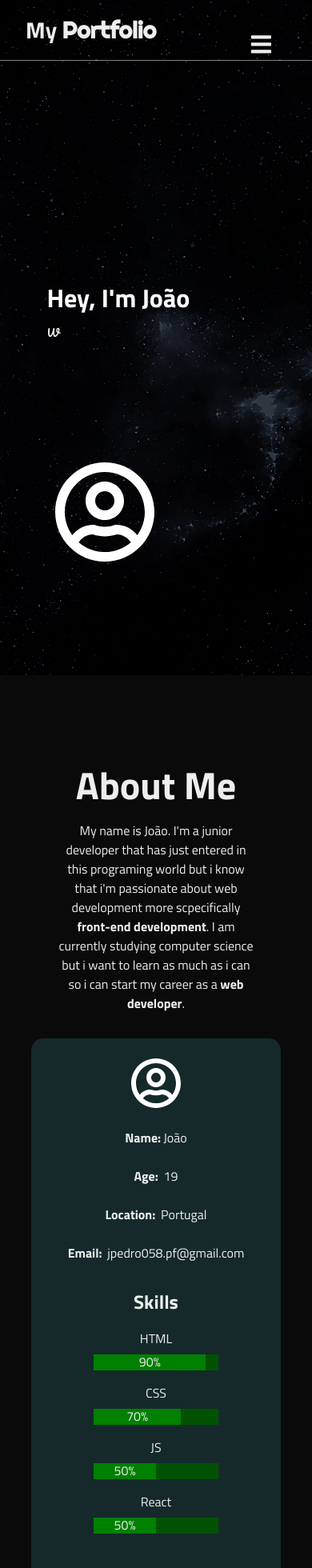
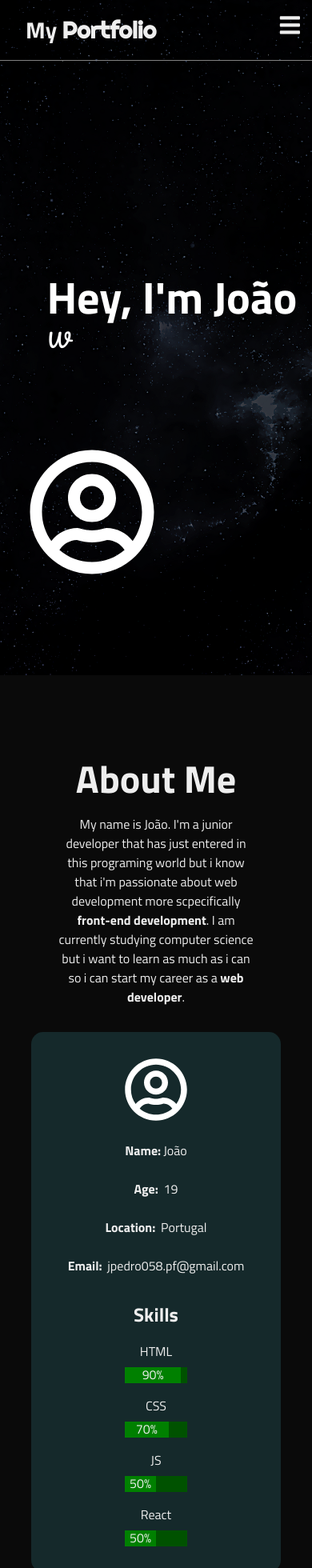
Before and after one commit to jpedro058/jpedro058.github.io, a React (Create React App) app: page / in a window 390 px wide. Shown: the top 1960 px of the page at 80% size. Built offline with nearby package versions, Linux system fonts and the light colour scheme.

Commit message:
deleting some css

```diff
--- a/src/styles/about.css
+++ b/src/styles/about.css
@@ -1,106 +1,104 @@
-
-.about{
-    padding-top: 1rem;
-    display : flex;
-    justify-content : center;
+.about {
+  display: flex;
+  justify-content: center;
   flex: 100%;
   width: 100%;
-    height : 100vh;
-    background-color :#0A0A0A;
-    color : #eee;
+  height: 100vh;
+  background-color: #0a0a0a;
+  color: #eee;
   transition: 0.5s ease-out;
 }
 
-.about .content{
-    display : flex;
+.about .content {
+  display: flex;
   flex-direction: column;
   align-items: center;
-    flex:0 60%;
+  flex: 0 60%;
   width: 60%;
-    color : #eee;
+  color: #eee;
 }
 
-.about .text{
-    display : flex;
-    flex-direction : column;
+.about .text {
+  display: flex;
+  flex-direction: column;
   text-align: center;
-    flex:0 10%;
+  flex: 0 10%;
   width: 70%;
   height: fit-content;
-    padding : 2rem;
+  padding: 2rem;
 }
 
-.text h2{
-    font-size : 3rem;
-    font-weight : 700;
-    margin-bottom : 0.5rem;
+.text h2 {
+  font-size: 3rem;
+  font-weight: 700;
+  margin-bottom: 0.5rem;
 }
 
-.about .text span{
-    font-weight : 700;
+.about .text span {
+  font-weight: 700;
 }
 
-.info{
-    display : flex;
-    flex:0 50%;
+.info {
+  display: flex;
+  flex: 0 50%;
   min-height: 50vh;
   width: 100%;
   justify-content: center;
   align-items: center;
-    flex-direction : row;
-    background-color: #15292B;
+  flex-direction: row;
+  background-color: #15292b;
   border-radius: 15px;
   transition: 0.5s ease-out;
 }
 
-.info .info-item{
-    display : flex;
-    flex-direction : column;
+.info .info-item {
+  display: flex;
+  flex-direction: column;
   align-items: flex-end;
-    flex:0 50%;
+  flex: 0 50%;
   width: 50%;
   padding-right: 5%;
 }
 
-.info .info-item p{
-    margin-bottom : 1.5rem;
+.info .info-item p {
+  margin-bottom: 1.5rem;
 }
 
-img{
+img {
   width: 5rem;
   padding-bottom: 1.5rem;
 }
 
-.info .info-item span{
+.info .info-item span {
   font-weight: 700;
   margin-right: 0.2rem;
 }
 
-.info .skills{
-    display : flex;
-    flex-direction : column;
-    flex:0 50%;
+.info .skills {
+  display: flex;
+  flex-direction: column;
+  flex: 0 50%;
   width: 50%;
   padding-left: 5%;
 }
 
-.info .skills h3{
-    font-size : 2rem;
-    margin-bottom : 0.5rem;
+.info .skills h3 {
+  font-size: 2rem;
+  margin-bottom: 0.5rem;
 }
 
-.info .skills .skills-item{
-    display : flex;
-    flex-direction : column;
+.info .skills .skills-item {
+  display: flex;
+  flex-direction: column;
   padding-block: 0.5rem;
 }
 
-.info .skills .skills-item span{
+.info .skills .skills-item span {
   padding-bottom: 0.5rem;
 }
 
-@media only screen and (max-width: 1075px){
-    .about{
+@media only screen and (max-width: 1075px) {
+  .about {
     display: flex;
     flex-direction: column;
     justify-content: center;
@@ -108,17 +106,17 @@ img{
     flex: 100%;
     width: 100%;
     height: 130vh;
-        background-color: #0A0A0A;
+    background-color: #0a0a0a;
     color: #eee;
   }
 
-    .about .text{
+  .about .text {
     display: flex;
     flex-direction: column;
     width: 100%;
   }
 
-    .info{
+  .info {
     position: relative;
     display: flex;
     flex-direction: column;
@@ -127,7 +125,7 @@ img{
     min-height: 80vh;
   }
 
-    .info .info-item{
+  .info .info-item {
     position: absolute;
     top: 0;
     display: flex;
@@ -139,25 +137,25 @@ img{
     margin: 0 !important;
   }
 
-    .info img{
+  .info img {
     width: 5rem !important;
     padding-top: 1rem;
   }
 
-    .info .skills{
+  .info .skills {
     display: flex;
     align-items: center;
-        flex:0 30% !important;
+    flex: 0 30% !important;
     width: 50% !important;
     padding: 0 !important;
     max-height: 10vh !important;
   }
 
-    .skills h3{
+  .skills h3 {
     font-size: 1.5rem !important;
   }
 
-    .info .skills .skills-item{
+  .info .skills .skills-item {
     display: flex;
     flex-direction: column;
     align-items: center;
@@ -165,68 +163,41 @@ img{
   }
 }
 
-@media only screen and (max-width: 800px){
-    .about{
+@media only screen and (max-width: 800px) {
+  .about {
     display: flex;
     flex-direction: column;
     justify-content: center;
     align-items: center;
     flex: 100%;
     width: 100%;
-        height: 140vh;
-        background-color: #0A0A0A;
+    height: 120vh;
+    background-color: #0a0a0a;
     color: #eee;
   }
 
-    .about .text{
+  .info {
     display: flex;
     flex-direction: column;
-        width: 100%;
-    }
-
-    .info{
-        display: flex;
-        flex-direction: column;
-        flex:0 80%;
+    flex: 0 100%;
     width: 100%;
     min-height: 80vh !important;
   }
 
-    .info .info-item{
+  .info .info-item {
     display: flex;
     flex-direction: column;
     align-items: center;
+    flex: 100% !important;
     width: 100%;
     padding: 0 !important;
     margin: 0 !important;
     padding-top: 1rem !important;
   }
-
-    .info img{
-        width: 5rem !important;
-        padding-top: 1rem;
 }
 
-    .info .skills{
-        display: flex;
-        align-items: center;
-        flex:0 100% !important;
-        width: 100% !important;
-        padding-top: 1rem !important;
-    }
-
-    .info .skills .skills-item{
-        display: flex;
-        flex-direction: column;
-        align-items: center;
-        width: 100%;
-    }
-}
-
-
-@media only screen and (max-width: 600px){
-
-    .about{
+@media only screen and (max-width: 600px) {
+  .about {
     display: flex;
     flex-direction: column;
     justify-content: center;
@@ -234,17 +205,17 @@ img{
     flex: 100%;
     width: 100%;
     height: 130vh !important;
-        background-color: #0A0A0A;
+    background-color: #0a0a0a;
     color: #eee;
   }
 
-    .about .text{
+  .about .text {
     display: flex;
     flex-direction: column;
     flex: 0 100%;
     width: 100% !important;
   }
-    .content{
+  .content {
     display: flex;
     flex-direction: column;
     align-items: center;
@@ -252,53 +223,10 @@ img{
     width: 80% !important;
     color: #eee;
   }
-
-    .info{
-        display: flex;
-        flex-direction: column;
-        flex:0 80%;
-        min-width: 100%;
-        min-height: 80vh;
-        padding: 0;
 }
 
-    .info .info-item{
-        display: flex;
-        flex-direction: column;
-        align-items: center;
-        flex: 0 10%;
-        width: 100%;
-        padding: 0 !important;
-        margin: 0 !important;
-        padding-top: 1rem !important;
-    }
-
-    .info img{
-        padding-top: 0.5rem;
-        width: 5rem !important;
-    }
-
-    .info .skills{
-        display: flex;
-        align-items: center;
-        flex:0 100% !important;
-        width: 100% !important;
-        padding-top: 1rem !important;
-    }
-
-    .info .skills .skills-item{
-        display: flex;
-        flex-direction: column;
-        align-items: center;
-        width: 100%;
-    }
-
-}
-
-
-@media only screen and (max-width: 500px){
-
-    .about{
+@media only screen and (max-width: 500px) {
+  .about {
     display: flex;
     flex-direction: column;
     justify-content: center;
@@ -306,11 +234,29 @@ img{
     flex: 100%;
     width: 100%;
     height: 140vh !important;
-        background-color: #0A0A0A;
+    background-color: #0a0a0a;
     color: #eee;
   }
 
-    .about .text{
+  .skills {
+    margin-top: 5rem !important;
+  }
+}
+
+@media only screen and (max-width: 375px) {
+  .about {
+    display: flex;
+    flex-direction: column;
+    justify-content: center;
+    align-items: center;
+    flex: 100%;
+    width: 100%;
+    height: 180vh !important;
+    background-color: #0a0a0a;
+    color: #eee;
+  }
+
+  .about .text {
     position: relative;
     display: flex;
     flex-direction: column;
@@ -318,80 +264,10 @@ img{
     width: 100% !important;
   }
 
-    .content{
-        display: flex;
-        flex-direction: column;
-        align-items: center;
-        flex: 0 100%;
-        width: 80% !important;
-        color: #eee;
-    }
-
-    .info{
-        display: flex;
-        flex-direction: column;
-        flex:0 100%;
-        min-width: 100%;
-        min-height: 80vh !important;
-    }
-
-    .info .info-item{
-        display: flex;
-        flex-direction: column;
-        align-items: center;
-        flex: 0 10%;
-        width: 100%;
-        padding: 0 !important;
-        margin: 0 !important;
-        padding-top: 1rem !important;
-    }
-
-    .info img{
-        width: 4rem !important;
-    }
-
-    .info .skills{
-        display: flex;
-        align-items: center;
-        flex:0 100% !important;
-        width: 100% !important;
-        padding-top: 1rem !important;
-    }
-
-    .info .skills .skills-item{
-        display: flex;
-        flex-direction: column;
-        align-items: center;
-        width: 100%;
-    }
-
-}
-
-@media only screen and (max-width: 375px){
-    .about{
-        display: flex;
-        flex-direction: column;
-        justify-content: center;
-        align-items: center;
-        flex: 100%;
-        width: 100%;
-        height: 180vh !important;
-        background-color: #0A0A0A;
-        color: #eee;
-    }
-
-    .about .text{
-        position: relative;
+  .info {
     display: flex;
     flex-direction: column;
     flex: 0 100%;
-        width: 100% !important;
-    }
-
-    .info{
-        display: flex;
-        flex-direction: column;
-        flex:0 100%;
     min-width: 100%;
     min-height: 100vh !important;
   }
--- a/src/styles/contact.css
+++ b/src/styles/contact.css
@@ -1,20 +1,19 @@
-
-.Contact{
+.Contact {
   position: relative;
   display: flex;
-    flex:100%;
+  flex: 100%;
   width: 100%;
   height: 50vh;
   justify-content: center;
   align-items: center;
-    flex-direction : row;
-    background-color: #0A0A0A;
+  flex-direction: row;
+  background-color: #0a0a0a;
   border-top: 1px solid rgb(112, 112, 112);
   color: white;
   transition: 0.5s ease-out;
 }
 
-.Contact .contact-container-left{
+.Contact .contact-container-left {
   position: relative;
   display: flex;
   flex-direction: column;
@@ -25,12 +24,12 @@
   padding: 1rem;
 }
 
-.contact-container-left .content{
+.contact-container-left .content {
   position: absolute;
   top: 6.2rem;
 }
 
-.social{
+.social {
   display: flex;
   flex-direction: row;
   justify-content: flex-end;
@@ -41,24 +40,23 @@
   background-color: transparent;
 }
 
-.social img{
+.social img {
   width: 2rem;
   transition: 0.2s ease-out;
   padding: 0rem;
   background-color: transparent;
 }
 
-img:hover{
+img:hover {
   transform: scale(1.1);
-
 }
 
-.Content h2{
+.Content h2 {
   margin-bottom: 1rem;
   font-size: 3rem;
 }
 
-.contact-container-right{
+.contact-container-right {
   display: flex;
   flex-direction: column;
   align-items: center;
@@ -69,8 +67,7 @@ img:hover{
   color: white;
 }
 
-
-form{
+form {
   display: flex;
   flex-direction: column;
   align-items: center;
@@ -79,46 +76,46 @@ form{
   width: 100%;
 }
 
-.inputs-top{
+.inputs-top {
   display: flex;
   flex-direction: row;
   justify-content: center;
   width: 100%;
 }
-.inputs-bottom{
+.inputs-bottom {
   display: flex;
   flex-direction: column;
   justify-content: center;
   width: 100%;
 }
 
-.contact-container-right h4{
+.contact-container-right h4 {
   margin-bottom: 0.5rem;
   font-size: 1.5rem;
 }
 
-.Name{
+.Name {
   display: flex;
   flex-direction: column;
   width: 50%;
   padding: 1rem;
 }
 
-.Email{
+.Email {
   display: flex;
   flex-direction: column;
   width: 50%;
   padding: 1rem;
 }
 
-.Message{
+.Message {
   display: flex;
   flex-direction: column;
   width: 100%;
   padding: 1rem;
 }
 
-input{
+input {
   color: white;
   border: none;
   border-bottom: 2px solid white;
@@ -127,11 +124,12 @@ input{
   font-size: 0.8rem;
 }
 
-input:focus, textarea:focus {
+input:focus,
+textarea:focus {
   outline: none;
 }
 
-textarea{
+textarea {
   color: white;
   border: none;
   border-bottom: 2px solid white;
@@ -141,7 +139,7 @@ textarea{
   resize: none;
 }
 
-.botao{
+.botao {
   display: flex;
   align-items: center;
   justify-content: space-between;
@@ -150,7 +148,7 @@ textarea{
   color: white;
 }
 
-.butto{
+.butto {
   display: flex;
   align-items: center;
   flex-direction: row;
@@ -170,21 +168,21 @@ textarea{
   position: relative;
 }
 
-.butto:hover{
+.butto:hover {
   background-color: #063c4e;
 }
 
-.butto .btn-icon{
+.butto .btn-icon {
   position: relative;
   z-index: 10;
 }
 
-.butto.active .btn-icon{
+.butto.active .btn-icon {
   animation: animated-rocket 2s ease-in-out forwards;
-    color: ##0A0A0A;
+  color: ##0a0a0a;
 }
 
-.butto::before{
+.butto::before {
   content: "Submitted";
   position: absolute;
   top: 0;
@@ -202,42 +200,41 @@ textarea{
   z-index: 20;
 }
 
-.butto.active::before{
+.butto.active::before {
   width: 100%;
 }
 
-
-@keyframes animated-rocket{
-    0%, 5%{
+@keyframes animated-rocket {
+  0%,
+  5% {
     transform: rotate(0);
     left: 0;
   }
 
-    25%{
+  25% {
     transform: rotate(45deg);
     left: 0;
   }
 
-    50%{
+  50% {
     transform: rotate(45deg);
     left: -17px;
   }
 
-    100%{
+  100% {
     transform: rotate(45deg);
     left: calc(58% + 10px);
   }
 }
 
-
-@media only screen and (max-width: 1075px){
-    .Contact{
+@media only screen and (max-width: 1075px) {
+  .Contact {
     position: relative;
     flex-direction: column;
     height: 80vh !important;
   }
 
-    .Contact .contact-container-left{
+  .Contact .contact-container-left {
     position: absolute;
     top: 0rem;
     display: flex;
@@ -245,10 +242,9 @@ textarea{
     align-items: flex-start;
     width: 70%;
     padding-left: 2rem;
-
   }
 
-    .contact-container-right{
+  .contact-container-right {
     display: flex;
     flex-direction: column;
     align-items: center;
@@ -259,201 +255,53 @@ textarea{
     color: white;
   }
 
-    .social{
+  .social {
     position: absolute;
     bottom: 2rem;
     right: 2rem;
   }
 
-    .social img{
+  .social img {
     width: 2rem !important;
     transition: 0.2s ease-out;
     padding: 0rem;
     background-color: transparent;
   }
-
 }
 
-
-@media only screen and (max-width: 600px){
-    .Contact{
+@media only screen and (max-width: 600px) {
+  .Contact {
     position: relative;
     flex-direction: column;
     height: 90vh !important;
   }
 
-    .Contact .contact-container-left{
-        position: absolute;
-        top: 0rem;
-        display: flex;
-        flex-direction: column;
-        align-items: flex-start;
-        width: 70%;
-        padding-left: 2rem;
-
-    }
-
-    .inputs-top{
+  .inputs-top {
     display: flex;
     flex-direction: column;
     justify-content: center;
     width: 100%;
   }
 
-    .social{
-        position: absolute;
-        bottom: 2rem;
-        right: 2rem;
-    }
-
-    .social img{
-        width: 2rem !important;
-        transition: 0.2s ease-out;
-        padding: 0rem;
-        background-color: transparent;
-    }
-
-    .Name{
+  .Name {
     display: flex;
     flex-direction: column;
     width: 100%;
     padding: 1rem;
   }
 
-    .Email{
+  .Email {
     display: flex;
     flex-direction: column;
     width: 100%;
     padding: 1rem;
   }
-
-    form h4{
-        font-size: 2rem !important;
 }
 
-    button{
-        background-color: transparent;
-        border: 2px solid white;
-        color: white;
-        width: 7rem;
-        height: 3rem;
-        margin-top: 1rem;
-        font-size: 1rem;
-        font-weight: 700;
-        transition: 0.3s ease-out;
-    }
-
-    .Message{
-        display: flex;
-        flex-direction: column;
-        width: 100%;
-        padding: 1rem;
-    }
-
-}
-
-@media only screen and (max-width: 500px){
-    .Contact{
-        position: relative;
-        flex-direction: column;
-        height: 100vh !important;
-    }
-
-    .Contact .content{
-        display: flex;
-        flex-direction: column;
-        align-items: center;
-        justify-content: center;
-        flex: 0 100%;
-        width: 100%;
-        color: white;
-    }
-
-    .Content h2{
-        font-size: 2.5rem;
-    }
-
-    .Contact p{
-        font-size: 1rem;
-    }
-
-    .Contact .contact-container-left{
-        position: absolute;
-        top: 0rem;
-        display: flex;
-        flex-direction: column;
-        align-items: flex-start;
-        width: 70%;
-        padding-left: 2rem;
-
-    }
-
-    .inputs-top{
-        display: flex;
-        flex-direction: column;
-        justify-content: center;
-        width: 100%;
-    }
-
-    .social{
-        position: absolute;
-        bottom: 2rem;
-        right: 2rem;
-    }
-
-    .social img{
-        width: 2rem !important;
-        transition: 0.2s ease-out;
-        padding: 0rem;
-        background-color: transparent;
-    }
-
-    .Name{
-        display: flex;
-        flex-direction: column;
-        width: 100%;
-        padding: 1rem;
-    }
-
-    .Email{
-        display: flex;
-        flex-direction: column;
-        width: 100%;
-        padding: 1rem;
-    }
-
-    form h4{
-        font-size: 1.5rem !important;
-    }
-
-    button{
-        background-color: transparent;
-        border: 2px solid white;
-        color: white;
-        width: 7rem;
-        height: 3rem;
-        margin-top: 1rem;
-        font-size: 1rem;
-        font-weight: 700;
-        transition: 0.3s ease-out;
-    }
-
-    .Message{
-        display: flex;
-        flex-direction: column;
-        width: 100%;
-        padding: 1rem;
-    }
-
-}
-
-@media only screen and (max-width: 375px){
-
-    .Contact{
+@media only screen and (max-width: 375px) {
+  .Contact {
     position: relative;
     flex-direction: column;
     height: 120vh !important;
   }
-
-
 }
--- a/src/styles/home.css
+++ b/src/styles/home.css
@@ -1,6 +1,7 @@
 .home-page {
   position: absolute;
-    top: 0; left: 0;
+  top: 0;
+  left: 0;
   width: 100%;
   height: 100%;
 }
@@ -8,7 +9,8 @@
 .home-page::before {
   content: "";
   position: absolute;
-    top: 0; left: 0;
+  top: 0;
+  left: 0;
   width: 100%;
   height: 100%;
   background-image: url(../img/wallhaven-0pqm3p.png);
@@ -29,7 +31,7 @@
   flex-direction: row;
 }
 
-.home-page-title{
+.home-page-title {
   display: flex;
   flex-direction: column;
   justify-content: center;
@@ -38,7 +40,7 @@
   width: 50%;
 }
 
-.home-page-title-text{
+.home-page-title-text {
   display: flex;
   flex: 0 10%;
   flex-direction: column;
@@ -46,34 +48,33 @@
   align-items: baseline;
   min-width: 40%;
   margin-top: 15rem;
-
 }
 
-.home-page-title-text h3{
+.home-page-title-text h3 {
   transition: 0.5s ease-out;
 }
 
-.home-page-title-text h3:hover{
+.home-page-title-text h3:hover {
   cursor: pointer;
   transform: scale(1.1);
   text-shadow: 10px 10px 10px rgb(89, 68, 68);
 }
 
-.home-page-title-text h3{
+.home-page-title-text h3 {
   position: absolute;
   font-size: 3.5rem;
   font-weight: 700;
   margin-bottom: 2rem;
 }
 
-.home-page-title-text .typewriter{
+.home-page-title-text .typewriter {
   position: absolute;
   font-family: pacifico;
   font-size: 1.5rem;
   margin-top: 1rem;
 }
 
-.home-page-content{
+.home-page-content {
   display: flex;
   flex-direction: column;
   justify-content: center;
@@ -82,46 +83,28 @@
   width: 50%;
 }
 
-.home-page-content img{
+.home-page-content img {
   display: flex;
   width: 20rem;
   transition: 0.2s ease-out;
 }
 
-@media only screen and (max-width: 1075px){
-    .inside-page{
+@media only screen and (max-width: 1075px) {
+  .inside-page {
     flex-direction: column;
   }
 
-    .home-page-content{
+  .home-page-content {
     align-items: flex-end !important;
     justify-content: center;
   }
-    img{
+  img {
     width: 15rem !important;
   }
 }
 
-@media only screen and (max-width: 600px){
-    .home-page-title-text h3{
-        font-size: 2.5rem;
-    }
-    .home-page-title-text .typewriter{
-        font-size: 1rem;
-    }
-    .home-page-content img{
+@media only screen and (max-width: 600px) {
+  .home-page-content img {
     width: 10rem !important;
   }
 }
-
-@media only screen and (max-width: 600px){
-    .home-page-title-text h3{
-        font-size: 2rem;
-    }
-    .home-page-title-text .typewriter{
-        font-size: 0.8rem;
-    }
-    .home-page-content img{
-        width: 8rem !important;
-    }
-}
--- a/src/styles/navbar.css
+++ b/src/styles/navbar.css
@@ -1,5 +1,4 @@
-
-header{
+header {
   display: flex;
   justify-content: space-between;
   align-items: center;
@@ -11,29 +10,28 @@ header{
   border-bottom: 1px solid gray;
 }
 
-nav{
+nav {
   position: absolute;
   right: 0;
 }
 
-header h3{
+header h3 {
   font-size: 1.8rem;
   font-weight: 700;
   color: var(--textColor);
-
 }
 
-header h3 span{
-    font-family: 'Righteous', cursive;
+header h3 span {
+  font-family: "Righteous", cursive;
 }
 
-nav .links{
+nav .links {
   display: flex;
   align-items: center;
   justify-content: center;
 }
 
-nav ul{
+nav ul {
   display: flex;
   align-items: flex-end;
   justify-content: right;
@@ -41,26 +39,28 @@ nav ul{
   gap: 3rem;
 }
 
-nav li{
+nav li {
   font-size: 1.3rem;
   font-weight: 700;
 }
 
-nav :nth-last-child(1){
+nav :nth-last-child(1) {
   padding-right: 1rem;
 }
 
-nav li a{
+nav li a {
   text-decoration: none;
   color: var(--textColor);
 }
 
- a:hover{
+a:hover {
   color: var(--mainColorlight);
   text-shadow: 5px 5px 15px black;
 }
 
-.link1::after, .link2::before, .link3::before {
+.link1::after,
+.link2::before,
+.link3::before {
   content: "";
   position: absolute;
   width: 3.5rem;
@@ -73,7 +73,8 @@ nav li a{
   transition: all 0.3s ease-in-out 0s;
 }
 
-  .link2::before, .link3::before {
+.link2::before,
+.link3::before {
   position: absolute;
   width: 3.4rem;
   height: 2px;
@@ -85,7 +86,7 @@ nav li a{
   transition: all 0.3s ease-in-out 0s;
 }
 
-  .link3::before{
+.link3::before {
   position: absolute;
   width: 4.2rem;
   height: 2px;
@@ -96,13 +97,14 @@ nav li a{
   transform: scaleX(0);
   transition: all 0.3s ease-in-out 0s;
 }
-  .link1:hover::after, .link2:hover::before, .link3:hover::before {
+.link1:hover::after,
+.link2:hover::before,
+.link3:hover::before {
   visibility: visible;
   transform: scaleX(1);
 }
 
-
-header .nav-btn{
+header .nav-btn {
   position: absolute;
   right: 0.5rem;
   top: 0rem;
@@ -117,20 +119,17 @@ header .nav-btn{
 
   visibility: hidden;
   opacity: 0;
-
 }
 
-
-@media only screen and (max-width: 1024px){
-
-    header .nav-btn{
+@media only screen and (max-width: 1024px) {
+  header .nav-btn {
     visibility: visible;
     opacity: 1;
     position: absolute;
     top: 1rem;
   }
 
-    header nav{
+  header nav {
     position: absolute;
     top: 0;
     left: 0;
@@ -145,14 +144,14 @@ header .nav-btn{
     align-items: center;
 
     gap: 1.5rem;
-        transition: 1s ;
+    transition: 1s;
     transform: translateY(-100vh);
 
     font-size: 1.8rem;
     z-index: 100;
   }
 
-    nav ul{
+  nav ul {
     display: flex;
     flex-direction: column;
     align-items: center;
@@ -161,12 +160,12 @@ header .nav-btn{
     gap: 3rem;
   }
 
-    nav li{
+  nav li {
     font-size: 1.8rem;
     font-weight: 700;
   }
 
-    header .nav-close-btn{
+  header .nav-close-btn {
     position: absolute;
     top: 1rem;
     right: 1rem;
@@ -178,83 +177,64 @@ header .nav-btn{
     color: var(--textColor);
   }
 
-    header .responsive{
+  header .responsive {
     transform: none;
   }
 
-    .link1::after, .link2::before, .link3::before {
+  .link1::after,
+  .link2::before,
+  .link3::before {
     content: "";
     position: absolute;
     top: -10rem;
   }
 
-    .link2::before, .link3::before {
+  .link2::before,
+  .link3::before {
     position: absolute;
     top: -103rem;
     left: 6.5rem;
-
   }
 
-      .link3::before{
+  .link3::before {
     position: absolute;
     top: -100%;
-
   }
-      .link1:hover::after, .link2:hover::before, .link3:hover::before {
+  .link1:hover::after,
+  .link2:hover::before,
+  .link3:hover::before {
     visibility: visible;
     transform: scaleX(1);
   }
-
 }
 
-@media only screen and (max-width: 600px){
-    {
-
-    }
-
-    header button{
+@media only screen and (max-width: 600px) {
+  header button {
     position: absolute;
     top: 0.5rem;
     right: 0;
   }
 
-    .link1::after, .link2::before, .link3::before {
-        content: "";
-        width: 4rem;
-        height: 2px;
-        top: 42%;
-        left: 42%;
-        background-color: rgb(138, 138, 138);
-        visibility: hidden;
-        transform: scaleX(0);
-        transition: all 0.3s ease-in-out 0s;
+  .link1::after,
+  .link2::before,
+  .link3::before {
+    height: 0px;
   }
 
-      .link2::before, .link3::before {
-        position: absolute;
-        width: 4rem;
-        height: 2px;
-        top: 52%;
-        left: 42%;
-        background-color: rgb(138, 138, 138);
-        visibility: hidden;
-        transform: scaleX(0);
-        transition: all 0.3s ease-in-out 0s;
+  .link2::before,
+  .link3::before {
+    height: 0px;
   }
 
-      .link3::before{
-        position: absolute;
-        width: 5.8rem;
-        height: 2px;
-        top: 62%;
-        left: 39%;
-        background-color: rgb(138, 138, 138);
-        visibility: hidden;
-        transform: scaleX(0);
-        transition: all 0.3s ease-in-out 0s;
-      }
-      .link1:hover::after, .link2:hover::before, .link3:hover::before {
-        visibility: visible;
-        transform: scaleX(1);
+  .link3::before {
+    height: 0px;
   }
 }
+
+@media screen and (max-width: 500px) {
+  header button {
+    position: absolute;
+    top: 0.5rem !important;
+    right: 0;
+  }
+}
```
Lines whose indentation alone changed are shown as unchanged.
